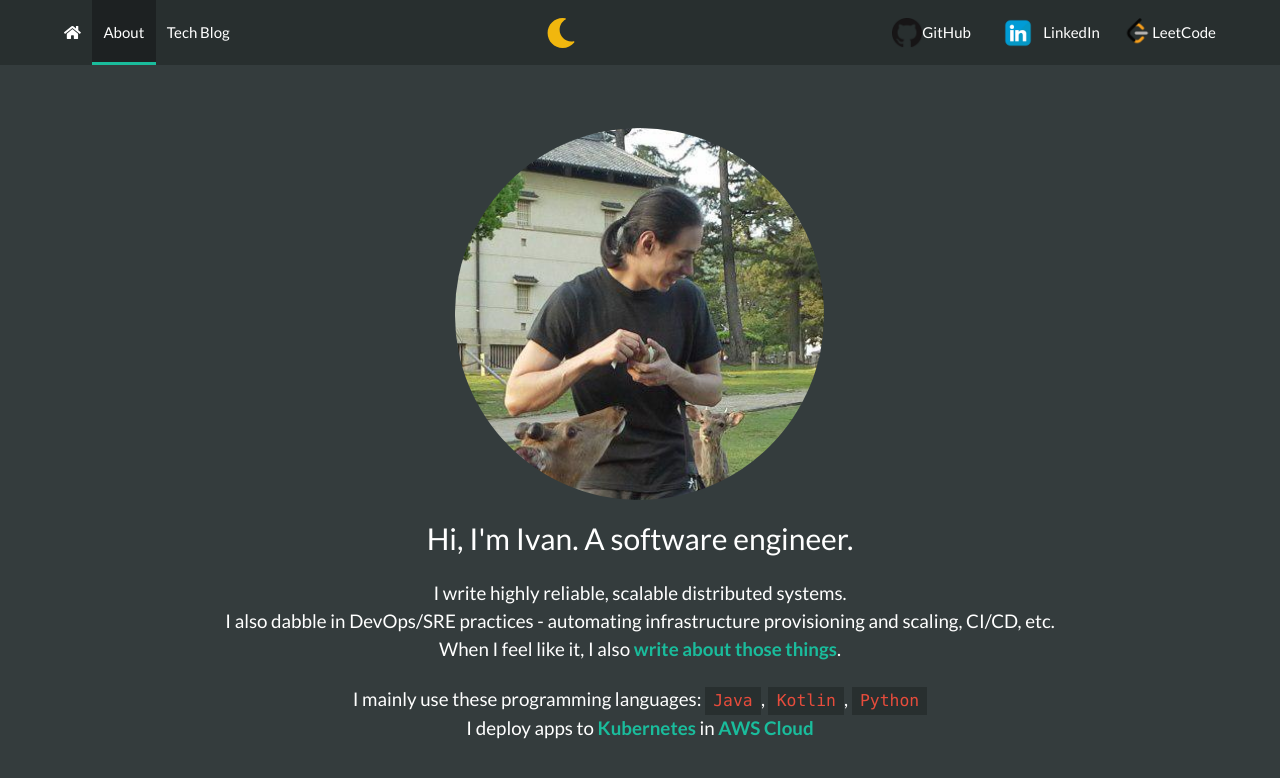
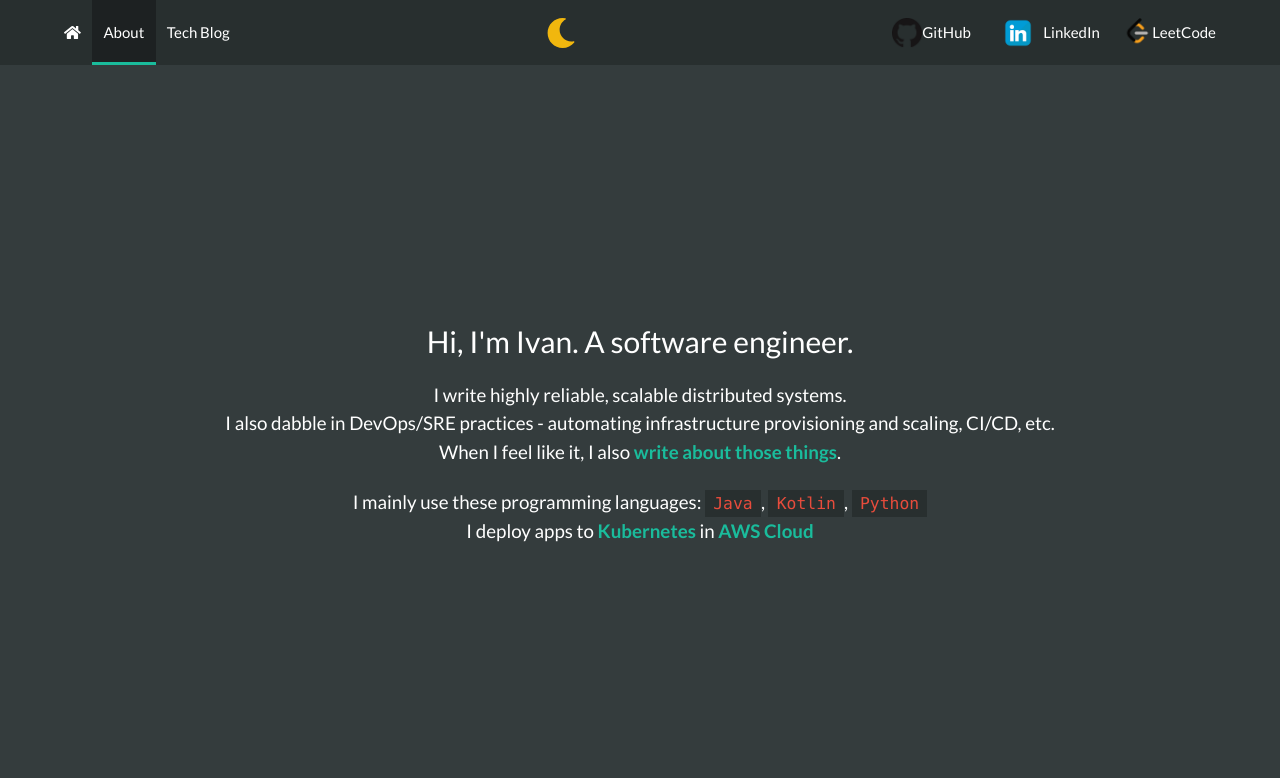
Before and after one commit to i-sergienko/i-sergienko.github.io, an Angular app: page /about in a window 1280 px wide. Shown: the top 778 px of the page. Built offline with nearby package versions, Linux system fonts and the light colour scheme.

Commit message:
Improving 'about' component

```diff
--- a/src/app/about/about.component.html
+++ b/src/app/about/about.component.html
@@ -1,15 +1,6 @@
 <section class="hero is-fullheight-with-navbar">
   <div class="hero-body">
     <div class="container has-text-centered">
-      <div class="columns">
-        <div class="column is-one-third"></div>
-        <div class="column is-one-third">
-          <figure class="image">
-            <img class="is-rounded" src="assets/ivan.png" alt="Ivan's photo">
-          </figure>
-        </div>
-      </div>
-
       <p class="title">Hi, I'm Ivan. A software engineer.</p>
       <div class="block is-size-5">
         <p>I write highly reliable, scalable distributed systems.</p>
```
